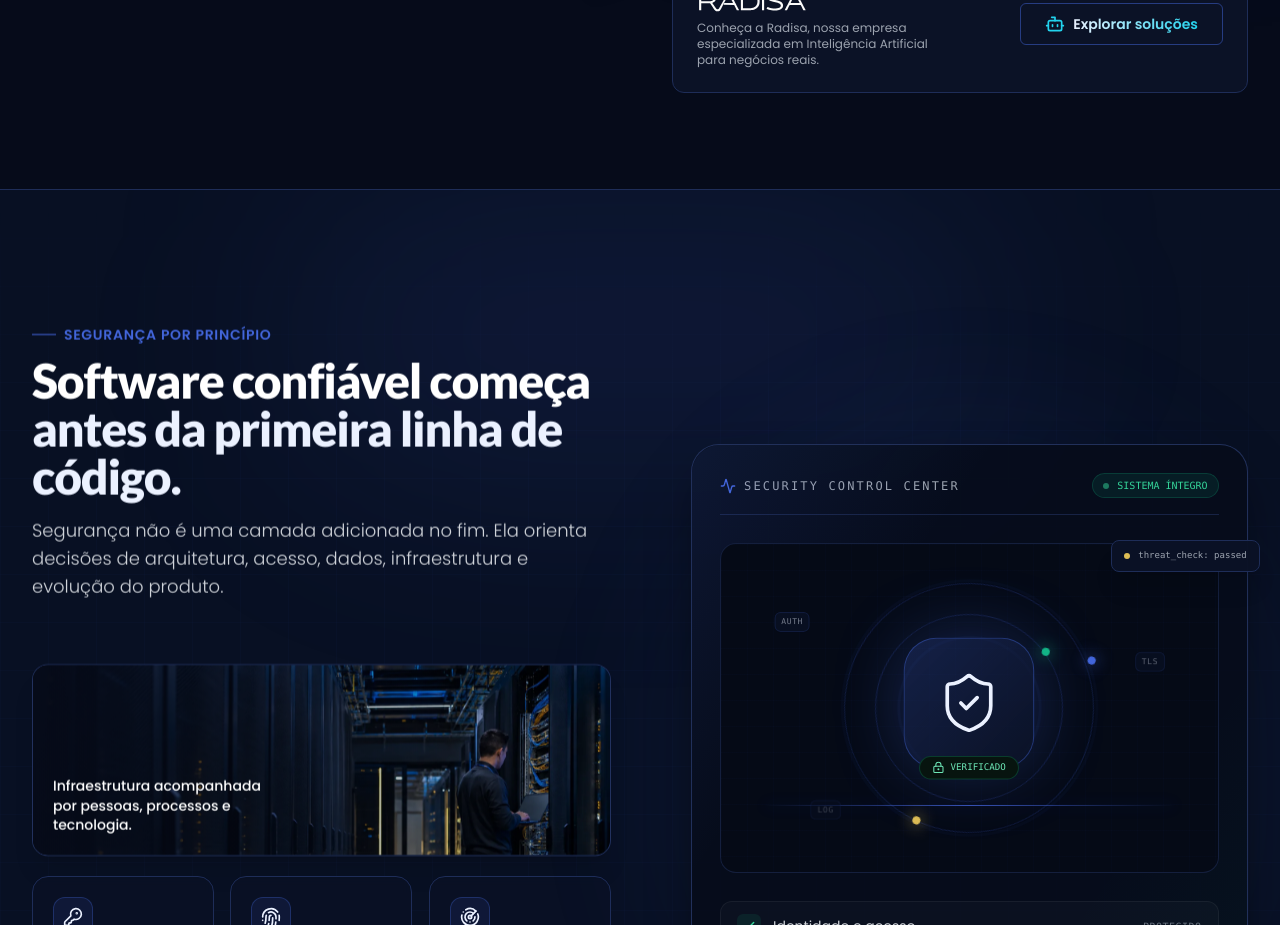
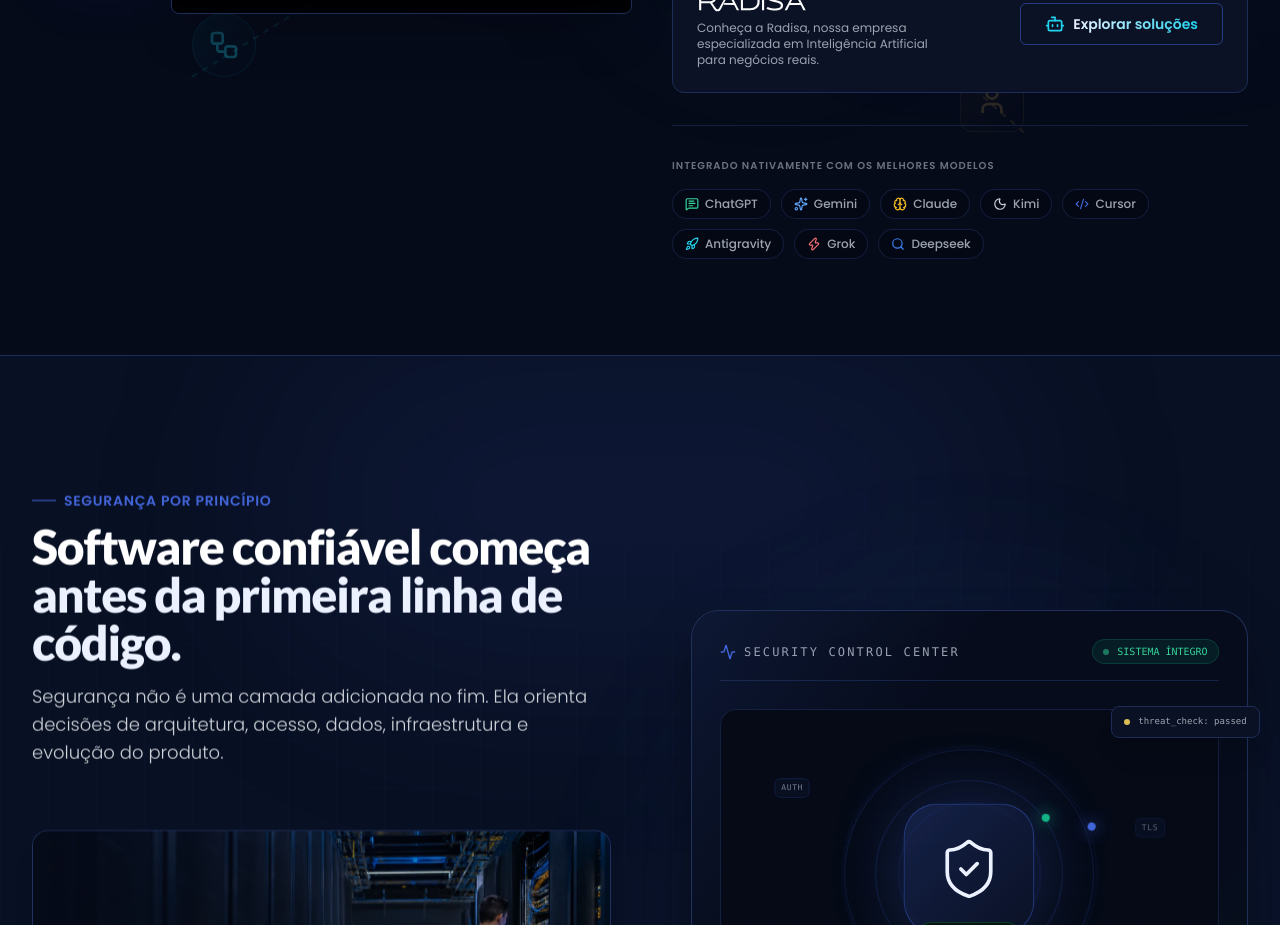
Before and after one commit to luscanascimento/new-lp-fabersoft, a React (Vite) app: page / in a window 1280 px wide. Shown: the part 4180-5105 px from the top of the page. Built offline with nearby package versions, Linux system fonts and the light colour scheme.

Commit message:
feat: add supported AI models list to AI section

```diff
--- a/src/components/sections/AI.tsx
+++ b/src/components/sections/AI.tsx
@@ -3,7 +3,7 @@
 import { Badge } from '../ui/Badge';
 import { Button } from '../ui/Button';
 import { TypedCode } from '../ui/TypedCode';
-import { Bot } from 'lucide-react';
+import { Bot, Sparkles, Brain, Code2, Rocket, Zap, Search, Moon, MessageSquareText } from 'lucide-react';
 
 import { AIConversationBackground } from '../ui/AIConversationBackground';
 
@@ -129,6 +129,38 @@
                 </div>
               </Button>
             </div>
+
+            {/* Integrated Models */}
+            <div className="mt-8 pt-8 border-t border-faber-bg-border/60" data-reveal="up">
+              <p className="text-[10px] uppercase tracking-widest text-gray-500 mb-4 font-semibold">Integrado nativamente com os melhores modelos</p>
+              <div className="flex flex-wrap gap-2.5">
+                <div className="flex items-center gap-1.5 px-3 py-1.5 rounded-full border border-faber-bg-border/60 bg-black/20 text-gray-400 text-xs font-medium hover:border-emerald-400/30 transition-colors cursor-default">
+                  <MessageSquareText size={14} className="text-emerald-400" /> ChatGPT
+                </div>
+                <div className="flex items-center gap-1.5 px-3 py-1.5 rounded-full border border-faber-bg-border/60 bg-black/20 text-gray-400 text-xs font-medium hover:border-blue-400/30 transition-colors cursor-default">
+                  <Sparkles size={14} className="text-blue-400" /> Gemini
+                </div>
+                <div className="flex items-center gap-1.5 px-3 py-1.5 rounded-full border border-faber-bg-border/60 bg-black/20 text-gray-400 text-xs font-medium hover:border-amber-400/30 transition-colors cursor-default">
+                  <Brain size={14} className="text-amber-400" /> Claude
+                </div>
+                <div className="flex items-center gap-1.5 px-3 py-1.5 rounded-full border border-faber-bg-border/60 bg-black/20 text-gray-400 text-xs font-medium hover:border-gray-300/30 transition-colors cursor-default">
+                  <Moon size={14} className="text-gray-300" /> Kimi
+                </div>
+                <div className="flex items-center gap-1.5 px-3 py-1.5 rounded-full border border-faber-bg-border/60 bg-black/20 text-gray-400 text-xs font-medium hover:border-faber-blue-royal/30 transition-colors cursor-default">
+                  <Code2 size={14} className="text-faber-blue-royal" /> Cursor
+                </div>
+                <div className="flex items-center gap-1.5 px-3 py-1.5 rounded-full border border-faber-bg-border/60 bg-black/20 text-gray-400 text-xs font-medium hover:border-cyan-400/30 transition-colors cursor-default">
+                  <Rocket size={14} className="text-cyan-400" /> Antigravity
+                </div>
+                <div className="flex items-center gap-1.5 px-3 py-1.5 rounded-full border border-faber-bg-border/60 bg-black/20 text-gray-400 text-xs font-medium hover:border-red-400/30 transition-colors cursor-default">
+                  <Zap size={14} className="text-red-400" /> Grok
+                </div>
+                <div className="flex items-center gap-1.5 px-3 py-1.5 rounded-full border border-faber-bg-border/60 bg-black/20 text-gray-400 text-xs font-medium hover:border-blue-500/30 transition-colors cursor-default">
+                  <Search size={14} className="text-blue-500" /> Deepseek
+                </div>
+              </div>
+            </div>
+
           </div>
 
         </div>
```
Also changed, not shown: 5 other files (tests, documents, lock files or other folders).
